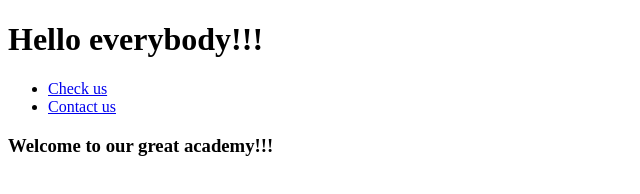
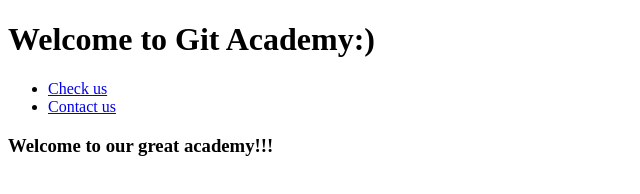
Before and after one commit to padomaitis/hw-git-1703, a plain HTML site: page index.html in a window 1280 px wide. Shown: the whole page, without its empty margins (0-640 px from the left). Drawn offline with Linux system fonts and the light colour scheme.

Commit message:
Fixing title

```diff
--- a/index.html
+++ b/index.html
@@ -1,12 +1,12 @@
 <!DOCTYPE html>
 <html>
 <head>
-<title>Git Homework</title>
+<title>Git Academy</title>
 <meta charset="utf-8"/>
 <link rel="stylesheet" type="text/css" href="css/style.css">
 </head>
 <body>
- <h1>Hello everybody!!!</h1>
+ <h1>Welcome to Git Academy:)</h1>
 
  <div class ="nav">
 	<ul>
@@ -17,6 +17,5 @@
  <div class="main">
 	<h3>Welcome to our great academy!!!</h3>
  </div>
-
 </body>
 </html>
```
